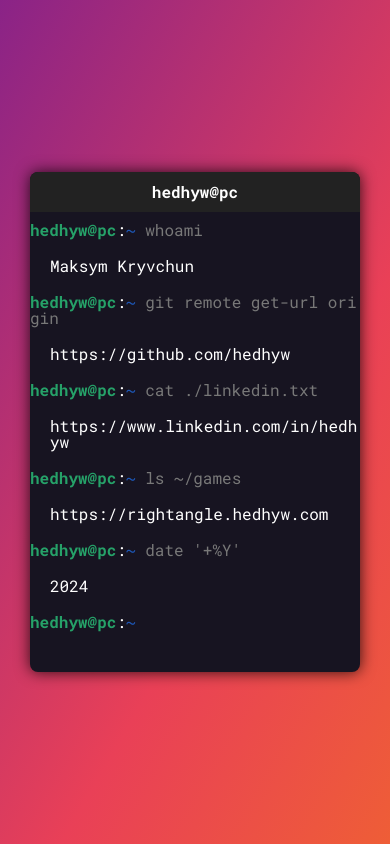
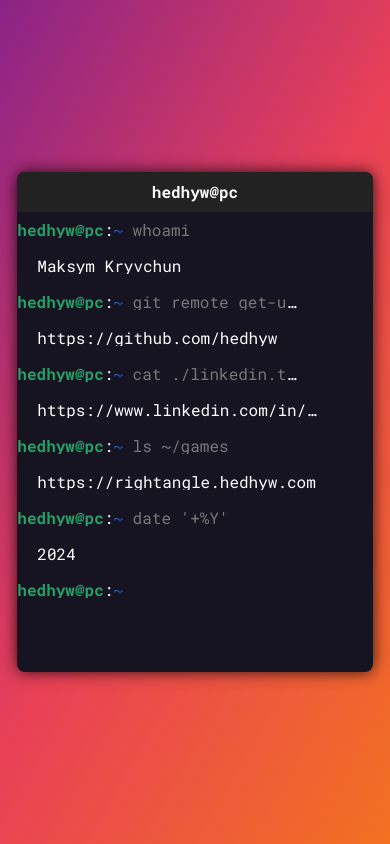
Before and after one commit to hedhyw/hedhyw.com, a plain HTML site: page index.html in a window 390 px wide. Drawn offline with nearby package versions, Linux system fonts and the light colour scheme.

Commit message:
refactor: use ellipsis

```diff
--- a/index.html
+++ b/index.html
@@ -29,7 +29,6 @@
 
             background: #8a2387;
             background: linear-gradient(120deg, #8a2387, #e94057, #f27121);
-            background-size: 125% 125%;
             min-height: 600px;
         }
 
@@ -108,6 +107,22 @@
                 visibility: hidden;
             }
         }
+
+        @media only screen and (max-width: 600px) {
+            .command {
+                max-width: 80%;
+                text-overflow: ellipsis;
+                white-space: nowrap;
+                overflow: hidden;
+            }
+
+            .output {
+                max-width: 80%;
+                text-overflow: ellipsis;
+                white-space: nowrap;
+                overflow: hidden;
+            }
+        }
     </style>
 </head>
 
--- a/terminal.js
+++ b/terminal.js
@@ -75,6 +75,7 @@ function appendCommandCharacter(key) {
 function submitCommand() {
     const inputElement = getUserCommandInputElement();
     const command = inputElement.innerText.trim();
+    const commandTokens = command.split(" ");
 
     inputElement.innerText = "";
     setUserCommandOutput("");
@@ -83,12 +84,12 @@ function submitCommand() {
         return;
     }
 
-    if (handleFakeShellCommand(command)) {
+    if (handleFakeShellCommand(commandTokens)) {
         return;
     }
 
     try {
-        const output = math.evaluate(command, scope);
+        const output = math.evaluate(commandTokens.join(" "), scope);
 
         setUserCommandOutput(output);
     } catch (exception) {
@@ -96,8 +97,7 @@ function submitCommand() {
     }
 }
 
-function handleFakeShellCommand(command) {
-    const commandTokens = command.split(" ");
+function handleFakeShellCommand(commandTokens) {
     const binary = commandTokens[0];
 
     switch (binary) {
```
